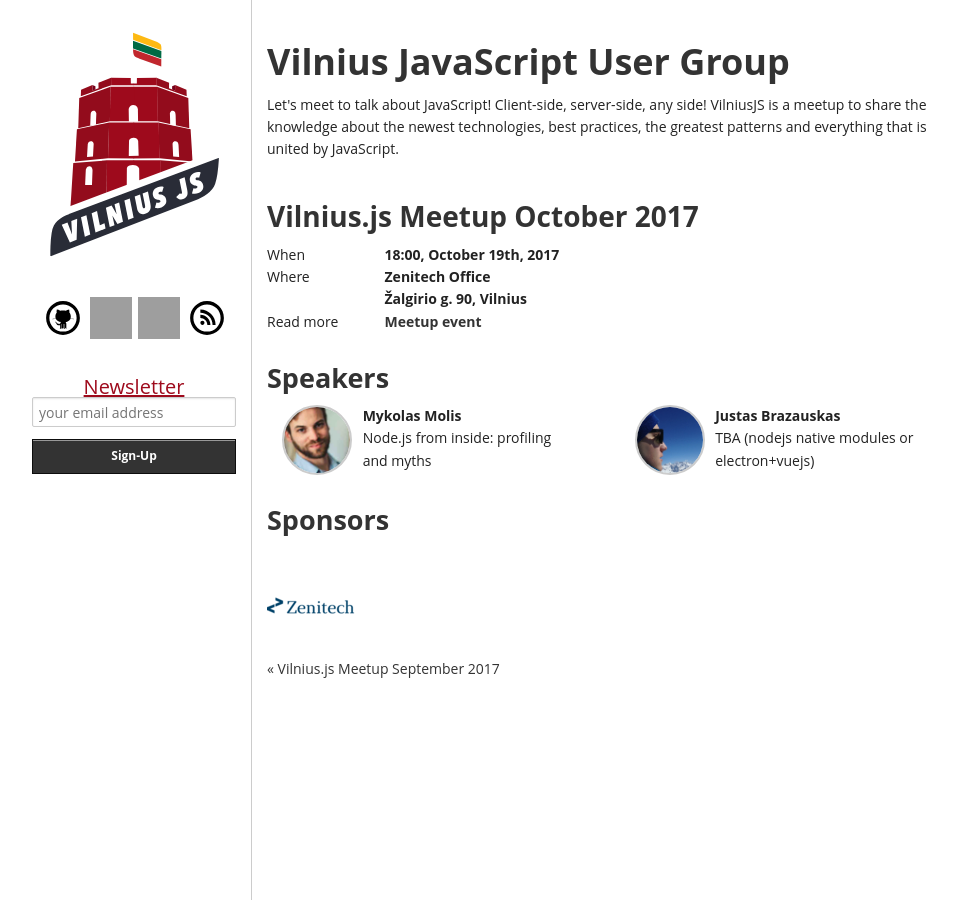
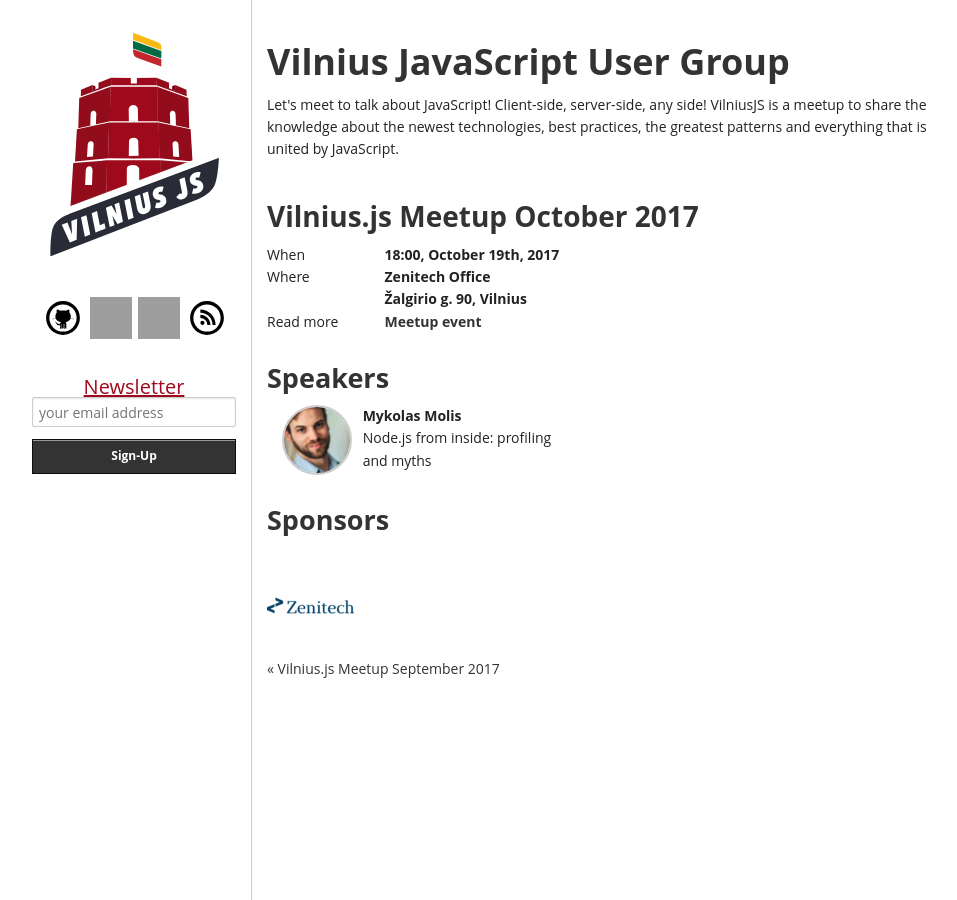
Before and after one commit to VilniusJS/vilniusjs.lt, a Jekyll site: the page built from _posts/2017-09-21-meetup-october.html, in a window 1280 px wide. Shown: the whole page, without its empty margins (153-1110 px from the left). Built offline with Jekyll 4.4.1, drawn with Linux system fonts in a browser that asks for light colours; comment, search, counter and statistics services are not loaded; grey boxes are pictures that could not be loaded.

Commit message:
remove second speaker from October 2017 meetup

```diff
--- a/_posts/2017-09-21-meetup-october.html
+++ b/_posts/2017-09-21-meetup-october.html
@@ -34,19 +34,6 @@
       <div>Node.js from inside: profiling and myths</div>
     </div>
   </div>
-  <div class="six columns">
-    <div class="three columns">
-      <div class="gravatar">
-        <a href="https://github.com/jutaz">
-          <img src="/img/justas_brazauskas.png" alt="Justas Brazauskas" />
-        </a>
-      </div>
-    </div>
-    <div class="nine columns">
-      <strong>Justas Brazauskas</strong>
-      <div>TBA (nodejs native modules or electron+vuejs)</div>
-    </div>
-  </div>
 </div>
 
 <h3>Sponsors</h3>
```
